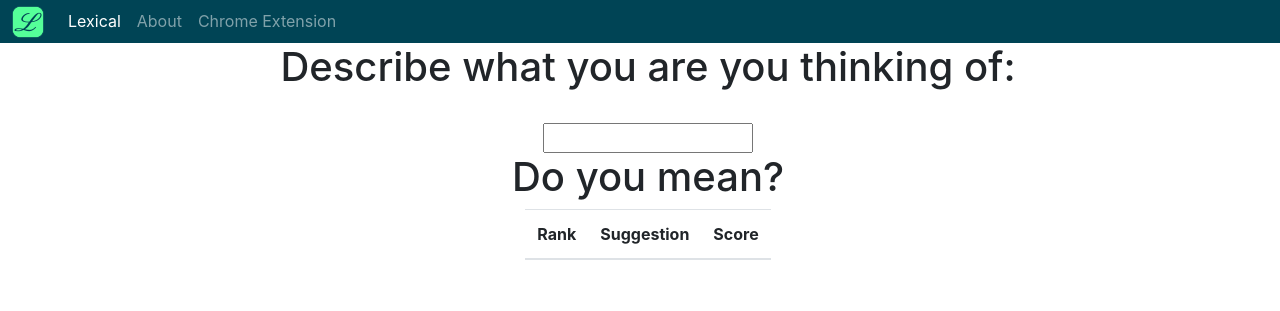
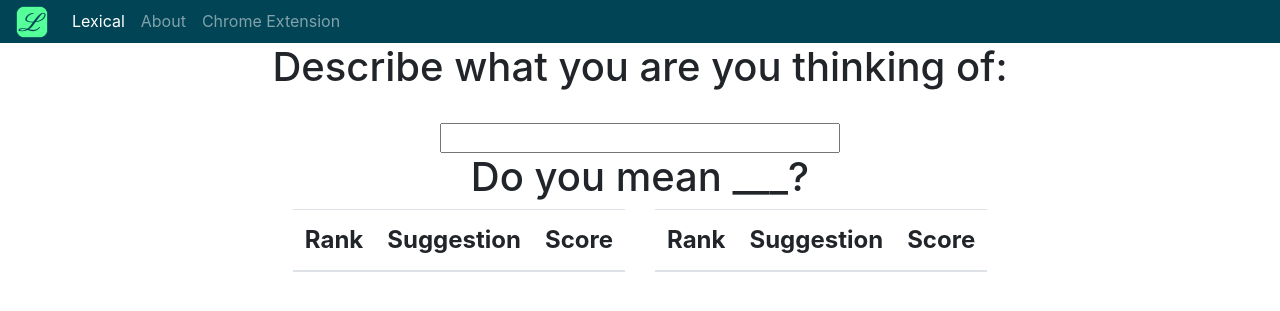
Before and after one commit to thrashbun/Lexical, a Python web app: template Application/Application/templates/index.html in a window 1280 px wide. Shown: the top 311 px of the page. Run offline with Jinja, Linux system fonts and the light colour scheme; the template is opened without the code that fills it, so the values that code supplies are empty; some libraries are stand-ins or nearby versions.

Commit message:
Make layout responsive

```diff
--- a/Application/Application/__init__.py
+++ b/Application/Application/__init__.py
@@ -22,6 +22,6 @@ def handle_json(json):
 @socketio.on('my event')
 def handle_message(message):
     print('received message: ' + str(message))
-    emit('my response', model.get_table_from_query(message['data']))
+    emit('my json', model.get_scored_words_dict(message['query'])[:10])
 
 #socketio.run(app)
--- /dev/null
+++ b/Application/Application/static/js/index.js
@@ -0,0 +1,39 @@
+var socket = io();
+
+socket.on('connect', function() {
+    socket.send({data: 'I\'m connected!'});
+});
+
+socket.on('my json', function(msg) {
+    processResponse(msg)
+});
+
+function sendMessage() {
+    console.log('Hello world!');
+    socket.emit('my event',{query: document.getElementById("query").value});
+}
+
+function processResponse(response){
+    tbody0=""
+    tbody1=""
+    for (i = 0; i < response.length; i++) {
+        if (i < response.length/2) {
+            tbody0 += getRowString(i+1, response[i], false);
+            continue;
+        }
+        tbody0 += getRowString(i+1, response[i], true);
+        tbody1 += getRowString(i+1, response[i], false);
+    }
+    console.log(document.getElementById("resultsBody0"));
+    console.log(document.getElementById("resultsBody1"));
+    document.getElementById("resultsBody0").innerHTML = tbody0;
+    document.getElementById("resultsBody1").innerHTML = tbody1;
+}
+
+function getRowString(i,rowData, isMobileOnly) {
+  classString=""
+  if (isMobileOnly) {
+    classString=' class="mobile-only"'
+  }
+  return "<tr"+classString+"><td>"+i+"</td><td>"+rowData['word']+'</td><td class="text-right">'+rowData['score'].toFixed(2)+'</td></tr>';
+}
--- a/Application/Application/templates/index.html
+++ b/Application/Application/templates/index.html
@@ -9,23 +9,41 @@
 
        <script src="//cdnjs.cloudflare.com/ajax/libs/socket.io/2.2.0/socket.io.js" integrity="sha256-yr4fRk/GU1ehYJPAs8P4JlTgu0Hdsp4ZKrx8bDEDC3I=" crossorigin="anonymous"></script>
 
-<script type="text/javascript" charset="utf-8">
-    var socket = io();
-    socket.on('connect', function() {
-        socket.send({data: 'I\'m connected!'});
-    });
-    socket.on('my response', function(msg) {
-        console.log(msg);
-        document.getElementById("resultsBody").innerHTML = msg;
-    });
-    function send_message(){
-        console.log('Hello world!');
-        socket.emit('my event',{data: document.getElementById("query").value});
+       <script src="{{ url_for('static', filename='js/index.js') }}">
+       </script>
+       <style media="screen and (max-width:760px)">
+	 .desktop-only {
+	     display: none;
 	 }
-</script>
+
+	 .results-table {
+	     font-size: 21px;
+	     width: 190px;
+	 }
+       </style>
+       <style media="screen and (min-width:761px)">
+	 .mobile-only {
+	     display: none;
+	 }
+
+	 .results-table {
+	     font-size: 24px;
+	     width: 210px;
+	 }
+       </style>
+       <style media="screen and (max-width:419px)">
+	 .query {
+	     width: 95%;
+	 }
+       </style>
+       <style media="screen and (min-width:420px)">
+	 .query {
+	     width: 400px;
+	 }
+       </style>
    </head>
-   <body class="ml-3">
-     <nav class="navbar navbar-expand-lg navbar-dark py-0" style="background-color:#004455; margin-left: -20px">
+   <body class="">
+     <nav class="navbar navbar-expand-lg navbar-dark py-0" style="background-color:#004455;">
        <a class="navbar-brand" href="."><img src="{{ url_for('static', filename='icon32.png') }}"></a>
        <div class="collapse navbar-collapse" id="navbarNav">
 	 <ul class="navbar-nav">
@@ -44,27 +62,45 @@
      <div  align='center'>
      <h1>Describe what you are you thinking of:</h1>
        <br />
-          <input type='text' name='word1' value="{{query}}" style='width: 210px' id='query' autocomplete="off">
+          <input type='text' name='word1' value="{{query}}" class='query' id='query' autocomplete="off">
        <br />
-       <h1>Do you mean?</h1>
-       <table class='table table-striped table-hover ml-0' style='width: 210px' id='resultsTable'>
+       <h1>Do you mean ___?</h1>
+       <div class="container" id="content">
+	 <div class="row" style="width: fit-content; font-size:30px">
+	   <div class="col">
+	     <table class="table table-striped table-hover ml-0 results-table" id="resultsTable">
 	       <thead>
 		 <tr>
-	     <th scope='col'>Rank</th>
-	     <th scope='col'>Suggestion</th>
-	     <th scope='col'>Score</th>
+		   <th scope="col">Rank</th>
+		   <th scope="col">Suggestion</th>
+		   <th scope="col">Score</th>
 		 </tr>
 	       </thead>
-	 <tbody id='resultsBody'>
-	   {{scored_words | safe}}
+	       <tbody id="resultsBody0">
 	       </tbody>
 	     </table>
+	   </div>
+	   <div class="col desktop-only">
+	     <table class="table table-striped table-hover ml-0 results-table" id="resultsTable">
+	       <thead>
+		 <tr>
+		   <th scope="col">Rank</th>
+		   <th scope="col">Suggestion</th>
+		   <th scope="col">Score</th>
+		 </tr>
+	       </thead>
+	       <tbody id="resultsBody1">
+	       </tbody>
+	     </table>
+	   </div>
+	 </div>
+       </div>
      </div>
      <script type="text/javascript" charset="utf-8">
        document.getElementById("query").addEventListener('keyup', function(event) {
        var keyCode = event.keyCode;
 
-                send_message();
+       sendMessage();
 
        });
      </script>
--- a/Application/run.py
+++ /dev/null
@@ -1,3 +0,0 @@
-#!/usr/bin/env python
-from Application import app
-#app.run(debug = False,host='0.0.0.0')
```
Also changed, not shown: Application/Application/templates/about.html (+26 -3 lines). Lines whose indentation alone changed are shown as unchanged.
